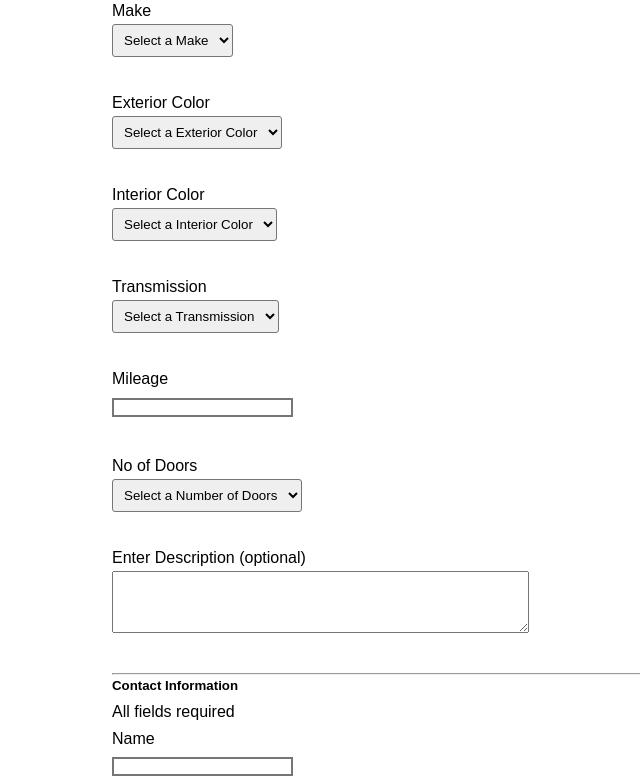
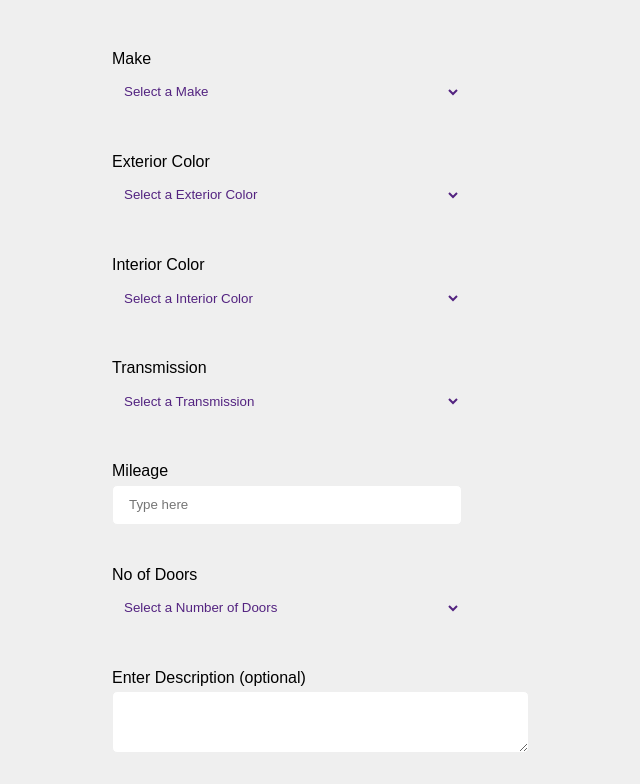
Before and after one commit to Adedayo-A/Auto-Mart, a plain HTML site: page UI/sell.html in a window 1280 px wide. Shown: the part 290-1074 px from the top of the page, without its empty margins (16-656 px from the left). Drawn offline with Linux system fonts and the light colour scheme.

Commit message:
Fixed make a sale form

```diff
--- a/UI/sell.css
+++ b/UI/sell.css
@@ -1,4 +1,8 @@
   /* SELL CSS */
+.sect-sell {
+    background: #efefef;
+}
+
   .backgrnd-image {
     background-image: url(images/sellcar.webp);
     background-position: center;
@@ -24,12 +28,51 @@
   .h-title-sell {
       color: #532380;
       font-size: 2rem;
+      margin-left: 10%;
+  }
+
+  h6 {
+    margin-left: 10%;
+    margin-bottom: 3rem;
+    color: #532380;
   }
 
   fieldset {
       border: 0;
-      margin-bottom: 2rem;
+      margin-bottom: 1.5rem;
   }
+
+  .placeholder::placeholder {
+    padding-left: 1rem;
+  }
+
   .sect-sell form {
       margin-left: 10%;
   }
+
+   select, input {
+    width: 350px;
+    height: 40px;
+    border-radius: 5px;
+    border: 0.9px solid #efefef;
+    box-shadow: none;
+    outline: none;
+    margin-bottom: 12px;
+    color:#532380;
+   }
+
+   .contact-info, legend {
+    color: #532380;
+   }
+
+   legend {
+     font-size: 13px;
+     margin-bottom: 2rem;
+   }
+
+   textarea {
+    border-radius: 5px;
+    border: 0.9px solid #efefef;
+    box-shadow: none;
+    outline: none;
+   }
--- a/UI/sell.html
+++ b/UI/sell.html
@@ -42,9 +42,9 @@
     </div>
     <section class="sect-sell">
         <section class="backgrnd-image"></section>
+        <h3 class="h-title-sell">Basic Vehicle Information</h3>
+        <h6>Required Information</h6>
             <form>
-                <h3 class="h-title-sell">Basic Vehicle Information</h3>
-                <h6>Required Information</h6>
                 <fieldset>
                         <label>Make</label>
                         <div>
@@ -96,7 +96,7 @@
                 <fieldset>
                         <label>Mileage</label>
                         <div>
-                            <input type="text" name="mileage" maxlength="7">
+                            <input type="text" name="mileage" placeholder="Type here" maxlength="7" class="placeholder">
                         </div>
                 </fieldset>
                 <fieldset>
@@ -119,7 +119,7 @@
                 </fieldset>
                 <section>
                     <hr>
-                    <h5>Contact Information</h5>
+                    <h5 class="contact-info">Contact Information</h5>
                 </section>
                 <legend>All fields required</legend>
                 <div>
```
